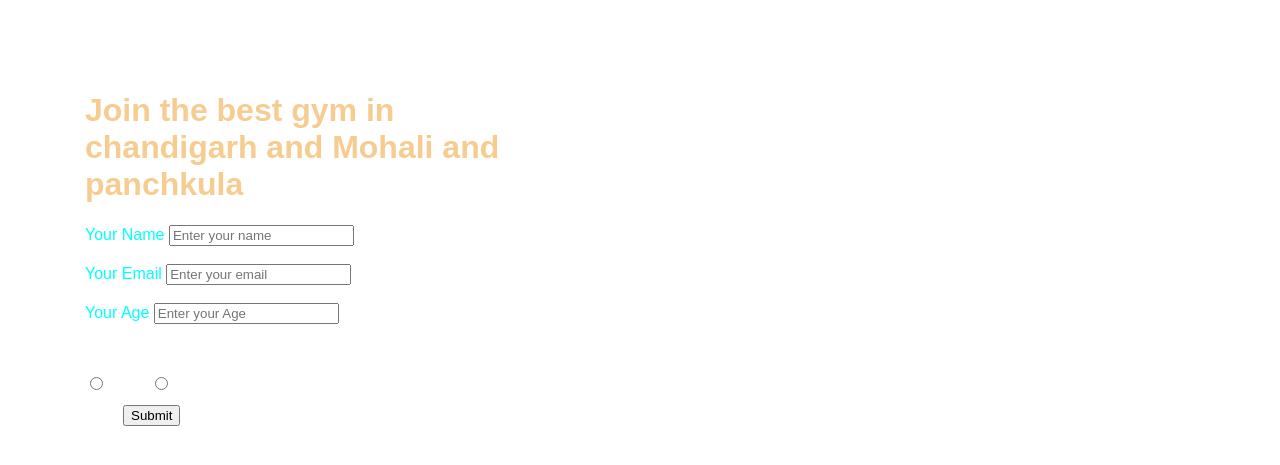
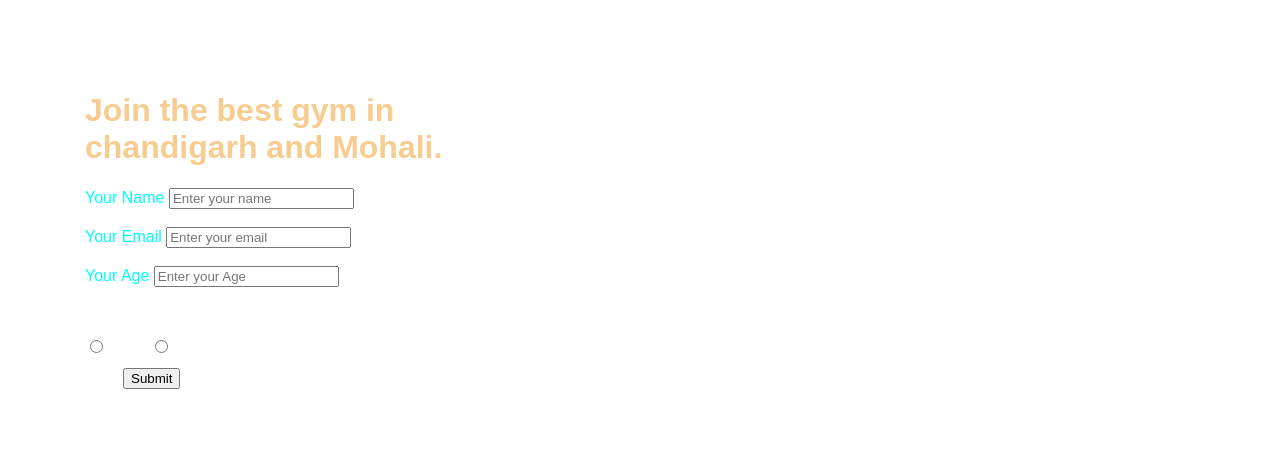
Before and after one commit to akshayattri/ShadowClone, a plain HTML site: page index.html in a window 1280 px wide. Shown: the part 91-556 px from the top of the page. Drawn offline with Linux system fonts and the light colour scheme.

Commit message:
reverting back to mohali

```diff
--- a/index.html
+++ b/index.html
@@ -129,7 +129,7 @@
         </div>
     </header>
     <div class="container">
-        <h1>Join the best gym in chandigarh and Mohali and panchkula</h1>
+        <h1>Join the best gym in chandigarh and Mohali.</h1>
         <form action="noaction.php">
             <div>
                 <div class="yourname"><label for="name">Your Name</label></div>
```
